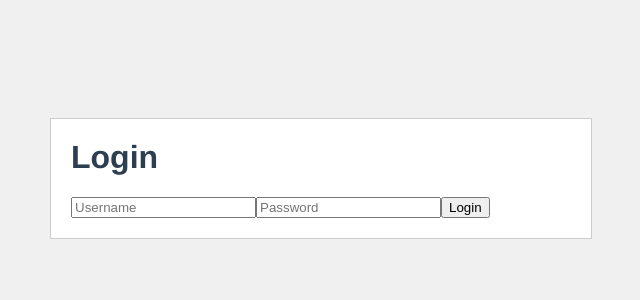
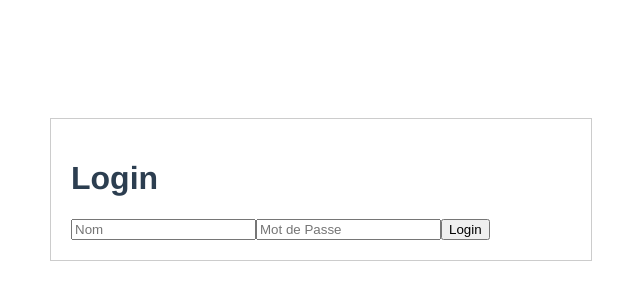
Before and after one commit to MamaSab/FRONT-FoodSurfing, a Vue app: page /#/login in a window 1280 px wide. Shown: the part 82-382 px from the top of the page, without its empty margins (319-959 px from the left). Built offline with nearby package versions, Linux system fonts and the light colour scheme.

Commit message:
modifLogin

```diff
--- a/src/App.vue
+++ b/src/App.vue
@@ -1,9 +1,10 @@
 <template>
   <div id="app">
  <!-- <img src="./assets/img/13.jpg"> -->
-    <!-- <router-link><router-view/> -->
+
       <div id="nav">
-          <router-link v-if="authenticated" to="/login" v-on:click.native="logout()" replace>Logout</router-link>
+          <router-link v-if="authenticated" to="/login" v-on:click.native="logout()" replace>Logout
+          </router-link>
       </div>
     <router-view @authenticated="setAuthenticated" />
   </div>
@@ -16,8 +17,8 @@ export default {
       return {
           authenticated: false,
           mockAccount: {
-                    username: "a",
-                    password: "a"
+              nom: "a",
+              mot_de_passe: "a"
           }
       }
   },
@@ -33,8 +34,9 @@ export default {
       logout() {
           this.authenticated = false;
       }
+},
 }
-};
+
 </script>
 
 <style>
@@ -44,17 +46,16 @@ export default {
   -moz-osx-font-smoothing: grayscale;
 
   color: #2c3e50;
-  /* margin-top: 60px; */
-  width: 1024px;
-  margin: auto;
+  margin-top: 60px;
+  /* width: 1024px;
+  margin: auto; */
 }
 
-  body {
+  /* body {
         background-color: #F0F0F0;
     }
     h1 {
         padding: 0;
         margin-top: 0;
-    }
-
+    } */
 </style>
--- a/src/components/Login.vue
+++ b/src/components/Login.vue
@@ -1,8 +1,8 @@
 <template>
     <div id="login">
         <h1>Login</h1>
-        <input type="text" name="username" v-model="input.username" placeholder="Username" />
-        <input type="password" name="password" v-model="input.password" placeholder="Password" />
+        <input type="text" name="nom" v-model="form.nom" placeholder="Nom" />
+        <input type="password" name="password" v-model="form.mot_de_passe" placeholder="Mot de Passe" />
         <button type="button" v-on:click="login()">Login</button>
     </div>
 </template>
@@ -12,16 +12,16 @@
         name: 'Login',
         data() {
             return {
-                input: {
-                    username: "",
-                    password: ""
+                form: {
+                    nom: "",
+                    mot_de_passe: ""
                 }
             }
         },
         methods: {
             login() {
-                if(this.input.username != "" && this.input.password != "") {
-                    if(this.input.username == this.$parent.mockAccount.username && this.input.password == this.$parent.mockAccount.password) {
+                if(this.form.nom != "" && this.form.mot_de_passe != "") {
+                    if(this.form.nom == this.$parent.mockAccount.nom && this.form.mot_de_passe == this.$parent.mockAccount.mot_de_passe) {
                         this.$emit("authenticated", true);
                         this.$router.replace({ name: "HelloWorld" });
                     } else {
@@ -36,7 +36,8 @@
 </script>
 
 <style scoped>
-    #login {
+
+     #login {
         width: 500px;
         border: 1px solid #CCCCCC;
         background-color: #FFFFFF;
--- a/src/components/Utilisateurs.vue
+++ b/src/components/Utilisateurs.vue
@@ -11,9 +11,9 @@
           <el-select v-model="form.utilisateur" placeholder="Choissisez un utilisateur">
             <el-option
               v-for="utilisateur in utilisateurs"
-              :key="utilisateur.idPersonnes"
-              :label="utilisateur.idPersonnes"
-              :value="utilisateur.idPersonnes">
+              :key="utilisateur.nom"
+              :label="utilisateur.nom"
+              :value="utilisateur.nom">
             </el-option>
           </el-select>
         </el-form-item>
--- a/src/router/index.js
+++ b/src/router/index.js
@@ -4,8 +4,8 @@ import HelloWorld from '@/components/HelloWorld';
 import Organisation from '@/components/Organisation';
 import Participation from '@/components/Participation';
 // import Utilisateurs from '@/components/Utilisateurs';
-import Login from '@/components/login.vue';
-import Secure from '@/components/secure.vue';
+import Login from '@/components/Login';
+import Secure from '@/components/Secure';
 
 Vue.use(Router);
 
```
Also changed, not shown: src/components/HelloWorld.vue (+4 -14 lines), src/components/Participation.vue (+7 -7 lines). Lines whose indentation alone changed are shown as unchanged.
